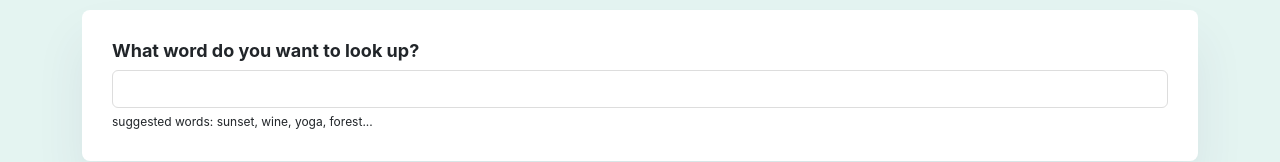
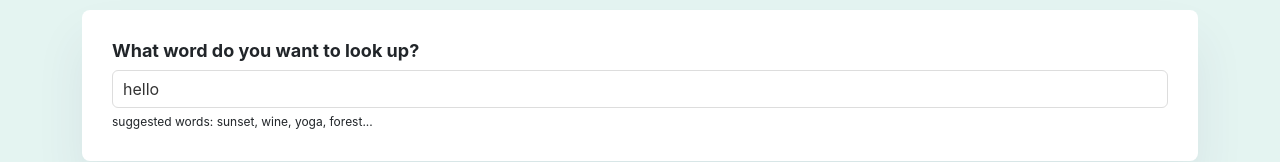
Before and after one commit to bhaleraocharul/dictionary-project, a React (Create React App) app: page / in a window 1280 px wide. Shown: the part 120-282 px from the top of the page. Built offline with nearby package versions, Linux system fonts and the light colour scheme; no server answers.

Commit message:
updated css

```diff
--- a/src/Dictionary.js
+++ b/src/Dictionary.js
@@ -38,7 +38,11 @@ export default function Dictionary(props) {
         <section>
           <h1>What word do you want to look up?</h1>
           <form onSubmit={handleSubmit}>
-            <input type="search" onChange={handleKeywordChange} />
+            <input
+              type="search"
+              onChange={handleKeywordChange}
+              defaultValue={props.defaultKeyword}
+            />
           </form>
           <div className="hint">
             suggested words: sunset, wine, yoga, forest...
--- a/src/Meaning.css
+++ b/src/Meaning.css
@@ -8,4 +8,5 @@
   font-size: 15px;
   opacity: 0.7;
   font-style: italic;
+  margin-top: 5px;
 }
```
